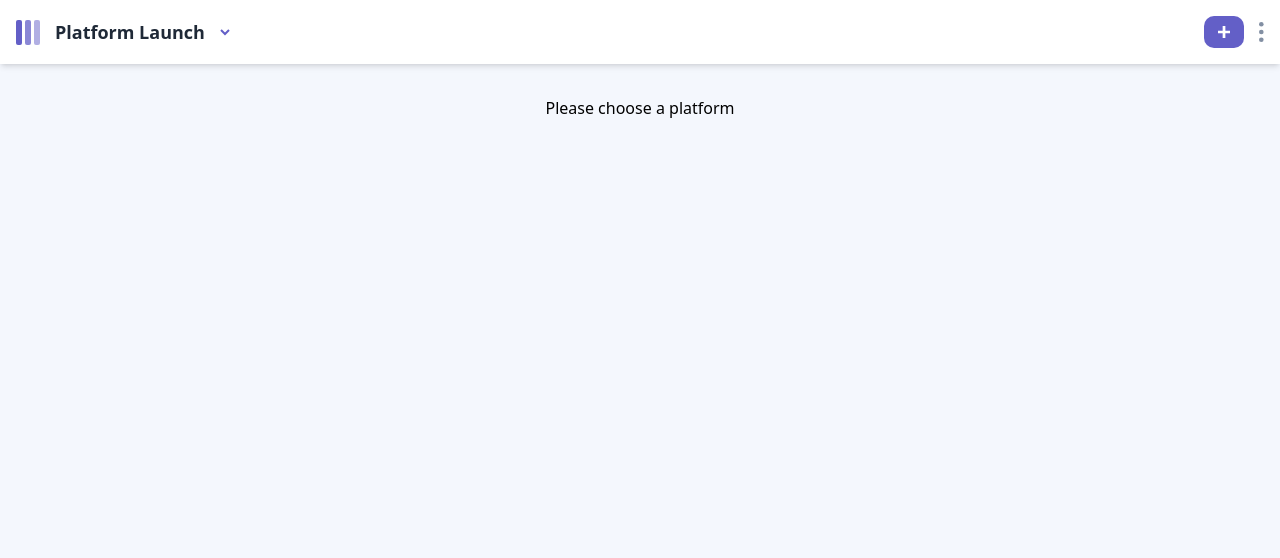
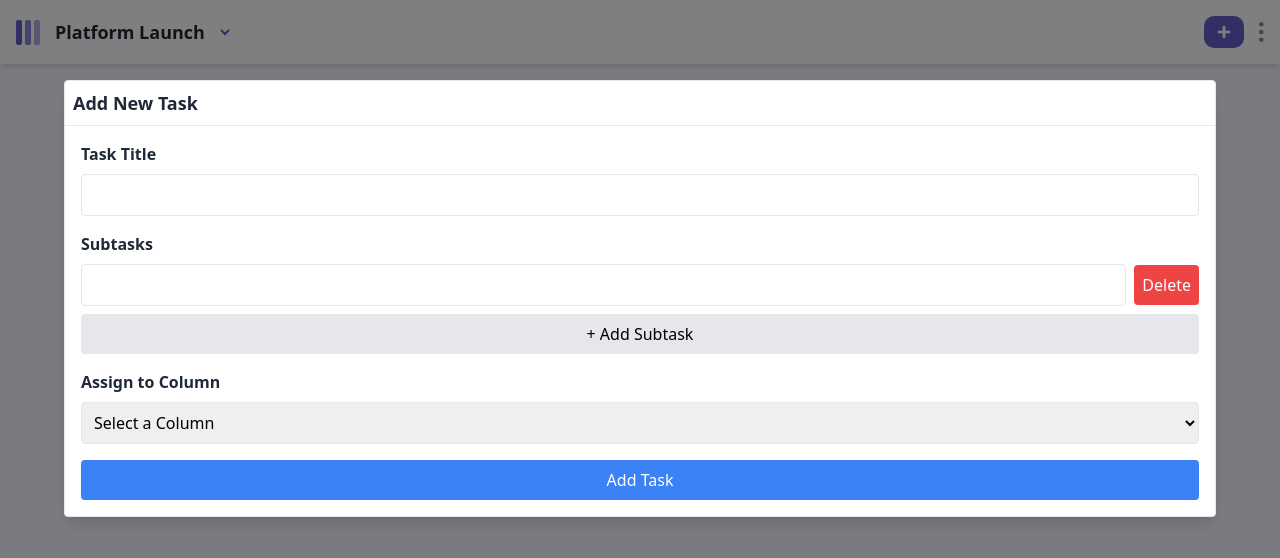
Before and after one commit to gia-grigalashvili/kanban-task-management-web-app, a React (Vite) app: page /1 in a window 1280 px wide. Both pictures are taken after a click on the element 1224 px from the left and 32 px from the top of the page. Shown: the top 558 px of the page. Built offline with nearby package versions, Linux system fonts and the light colour scheme.

Commit message:
add plus

```diff
--- a/src/components/Header.tsx
+++ b/src/components/Header.tsx
@@ -5,14 +5,36 @@ import Chevrondonw from "/public/assets/icon-chevron-down.svg";
 import plus from "/public/assets/icon-add-task-mobile.svg";
 import Verical from "/public/assets/icon-vertical-ellipsis.svg";
 import boardig from "/public/assets/icon-board.svg";
-export default function Header({ boards, setBoards }) {
+
+export default function Header({ activeBoard, boards, setBoards }) {
   const [showtasks, setShowtasks] = useState(false);
   const [showNewBoardForm, setShowNewBoardForm] = useState(false);
+  const [showAddTaskForm, setShowAddTaskForm] = useState(false);
   const [newBoardName, setNewBoardName] = useState("");
   const [newColumns, setNewColumns] = useState([{ name: "", tasks: [] }]);
-
   const [error, setError] = useState("");
 
+  const [taskTitle, setTaskTitle] = useState("");
+  const [subtasks, setSubtasks] = useState([{ name: "", done: false }]);
+  const [selectedColumn, setSelectedColumn] = useState("");
+
+  const toggleAddTaskForm = () => {
+    setShowAddTaskForm(!showAddTaskForm);
+  };
+
+  const addSubtask = () => {
+    setSubtasks([...subtasks, { name: "", done: false }]);
+  };
+  const handleColumnChange = (index, value) => {
+    const updatedColumns = [...newColumns];
+    updatedColumns[index].name = value;
+    setNewColumns(updatedColumns);
+  };
+  const handleSubtaskChange = (index, value) => {
+    const updatedSubtasks = [...subtasks];
+    updatedSubtasks[index].name = value;
+    setSubtasks(updatedSubtasks);
+  };
   const handleCreateBoard = () => {
     const emptyColumns = newColumns.some((col) => !col.name.trim());
     if (!newBoardName.trim() || emptyColumns) {
@@ -33,26 +55,50 @@ export default function Header({ boards, setBoards }) {
     setError("");
   };
 
-  const toggleDropdown = () => {
-    setShowtasks((prevState) => !prevState);
-  };
-
   const addNewColumn = () => {
     setNewColumns([...newColumns, { name: "", tasks: [] }]);
   };
+  const handleTaskSubmit = () => {
+    if (
+      !taskTitle.trim() ||
+      !selectedColumn.trim() ||
+      subtasks.some((s) => !s.name.trim())
+    ) {
+      setError("Please fill in all fields before submitting the task.");
+      return;
+    }
 
-  const handleColumnChange = (index, value) => {
-    const updatedColumns = [...newColumns];
-    updatedColumns[index].name = value;
-    setNewColumns(updatedColumns);
+    const updatedBoards = boards.map((board) => {
+      if (board.columns.some((col) => col.name === selectedColumn)) {
+        return {
+          ...board,
+          columns: board.columns.map((col) =>
+            col.name === selectedColumn
+              ? {
+                  ...col,
+                  tasks: [...col.tasks, { title: taskTitle, subtasks }],
+                }
+              : col
+          ),
+        };
+      }
+      return board;
+    });
+
+    setBoards(updatedBoards);
+    setShowAddTaskForm(false);
+    setTaskTitle("");
+    setSubtasks([{ name: "", done: false }]);
+    setSelectedColumn("");
+    setError("");
   };
 
   return (
     <div className="relative">
       <div className="flex items-center justify-between p-4 bg-white shadow-md">
         <div
-          onClick={toggleDropdown}
-          className="flex gap-[15px] items-center justify-between cursor-pointer"
+          onClick={() => setShowtasks(!showtasks)}
+          className="flex gap-[15px] items-center cursor-pointer"
         >
           <img src={Logo} alt="Logo" />
           <h1 className="text-lg font-bold text-gray-800">Platform Launch</h1>
@@ -60,12 +106,94 @@ export default function Header({ boards, setBoards }) {
         </div>
 
         <div className="flex items-center gap-[15px]">
-          <div className="bg-[#635FC7] cursor-pointer w-[40px] h-[32px] flex justify-center items-center rounded-[10px]">
+          <div
+            onClick={toggleAddTaskForm}
+            className="bg-[#635FC7] cursor-pointer w-[40px] h-[32px] flex justify-center items-center rounded-[10px]"
+          >
             <img src={plus} alt="Add Task" />
           </div>
           <img src={Verical} alt="Menu" />
         </div>
       </div>
+
+      {showAddTaskForm && (
+        <div
+          className="fixed inset-0 bg-black bg-opacity-50 z-50"
+          onClick={() => setShowAddTaskForm(false)}
+        >
+          <div
+            className="absolute left-1/2 top-20 transform -translate-x-1/2 bg-white border rounded shadow-lg w-[90%] max-h-[500px] overflow-y-auto z-50"
+            onClick={(e) => e.stopPropagation()}
+          >
+            <h2 className="p-2 text-lg font-bold text-gray-800 border-b">
+              Add New Task
+            </h2>
+            <div className="p-4">
+              <label className="block text-gray-800 font-semibold mb-2">
+                Task Title
+              </label>
+              <input
+                type="text"
+                value={taskTitle}
+                onChange={(e) => setTaskTitle(e.target.value)}
+                className="w-full p-2 border rounded mb-4"
+              />
+
+              <label className="block text-gray-800 font-semibold mb-2">
+                Subtasks
+              </label>
+              {subtasks.map((subtask, index) => (
+                <div key={index} className="flex items-center gap-2 mb-2">
+                  <input
+                    type="text"
+                    value={subtask.name}
+                    onChange={(e) => handleSubtaskChange(index, e.target.value)}
+                    className="w-full p-2 border rounded"
+                  />
+                  <button
+                    onClick={() => {
+                      setSubtasks(subtasks.filter((_, i) => i !== index));
+                    }}
+                    className="p-2 bg-red-500 text-white rounded"
+                  >
+                    Delete
+                  </button>
+                </div>
+              ))}
+              <button
+                onClick={addSubtask}
+                className="w-full p-2 text-center bg-gray-200 text-black rounded mb-4"
+              >
+                + Add Subtask
+              </button>
+
+              <label className="block text-gray-800 font-semibold mb-2">
+                Assign to Column
+              </label>
+              <select
+                value={selectedColumn}
+                onChange={(e) => setSelectedColumn(e.target.value)}
+                className="w-full p-2 border rounded mb-4"
+              >
+                <option value="">Select a Column</option>
+                {activeBoard?.columns.map((column, index) => (
+                  <option key={index} value={index}>
+                    {column.name}
+                  </option>
+                ))}
+              </select>
+
+              {error && <p className="text-red-500 text-sm mb-4">{error}</p>}
+              <button
+                onClick={handleTaskSubmit}
+                className="w-full p-2 text-center bg-blue-500 text-white rounded"
+              >
+                Add Task
+              </button>
+            </div>
+          </div>
+        </div>
+      )}
 
       {showtasks && !showNewBoardForm && (
         <div
--- a/src/components/Pages.tsx
+++ b/src/components/Pages.tsx
@@ -24,7 +24,7 @@ interface PagesProps {
   setBoards: React.Dispatch<React.SetStateAction<Board[]>>;
 }
 
-export default function Pages({ boards, setBoards }: PagesProps) {
+export default function Pages({ boards, activeBoard, setBoards }: PagesProps) {
   const [showModal, setShowModal] = useState(false);
   const [newBoardName, setNewBoardName] = useState("");
   const [editedColumns, setEditedColumns] = useState<Column[]>([]);
@@ -33,12 +33,11 @@ export default function Pages({ boards, setBoards }: PagesProps) {
     taskIndex: number;
   } | null>(null);
 
-  const { boardname } = useParams();
   const navigate = useNavigate();
 
-  const activeBoard = boards.find(
-    (board: { name: string | undefined }) => board.name === boardname
-  );
+  // const activeBoard = boards.find(
+  //   (board: { name: string | undefined }) => board.name === boardname
+  // );
 
   useEffect(() => {
     if (activeBoard) {
@@ -285,12 +284,6 @@ export default function Pages({ boards, setBoards }: PagesProps) {
                     updatedColumns[newColumnIndex].tasks.push(taskToMove);
 
                     setEditedColumns(updatedColumns);
-                    setActiveTask({
-                      ...activeTask,
-                      columnIndex: newColumnIndex,
-                      taskIndex:
-                        updatedColumns[newColumnIndex].tasks.length - 1,
-                    });
                   }
                 }}
               >
--- a/src/pages/Layout.tsx
+++ b/src/pages/Layout.tsx
@@ -12,10 +12,14 @@ export default function Layout() {
 
   return (
     <div>
-      <Header boards={boards} setBoards={setBoards} />
+      <Header activeBoard={activeBoard} boards={boards} setBoards={setBoards} />
       <main>
         {activeBoard ? (
-          <Pages setBoards={setBoards} boards={boards} />
+          <Pages
+            activeBoard={activeBoard}
+            setBoards={setBoards}
+            boards={boards}
+          />
         ) : (
           <h1 className="p-8 text-center">Please choose a platform</h1>
         )}
```
